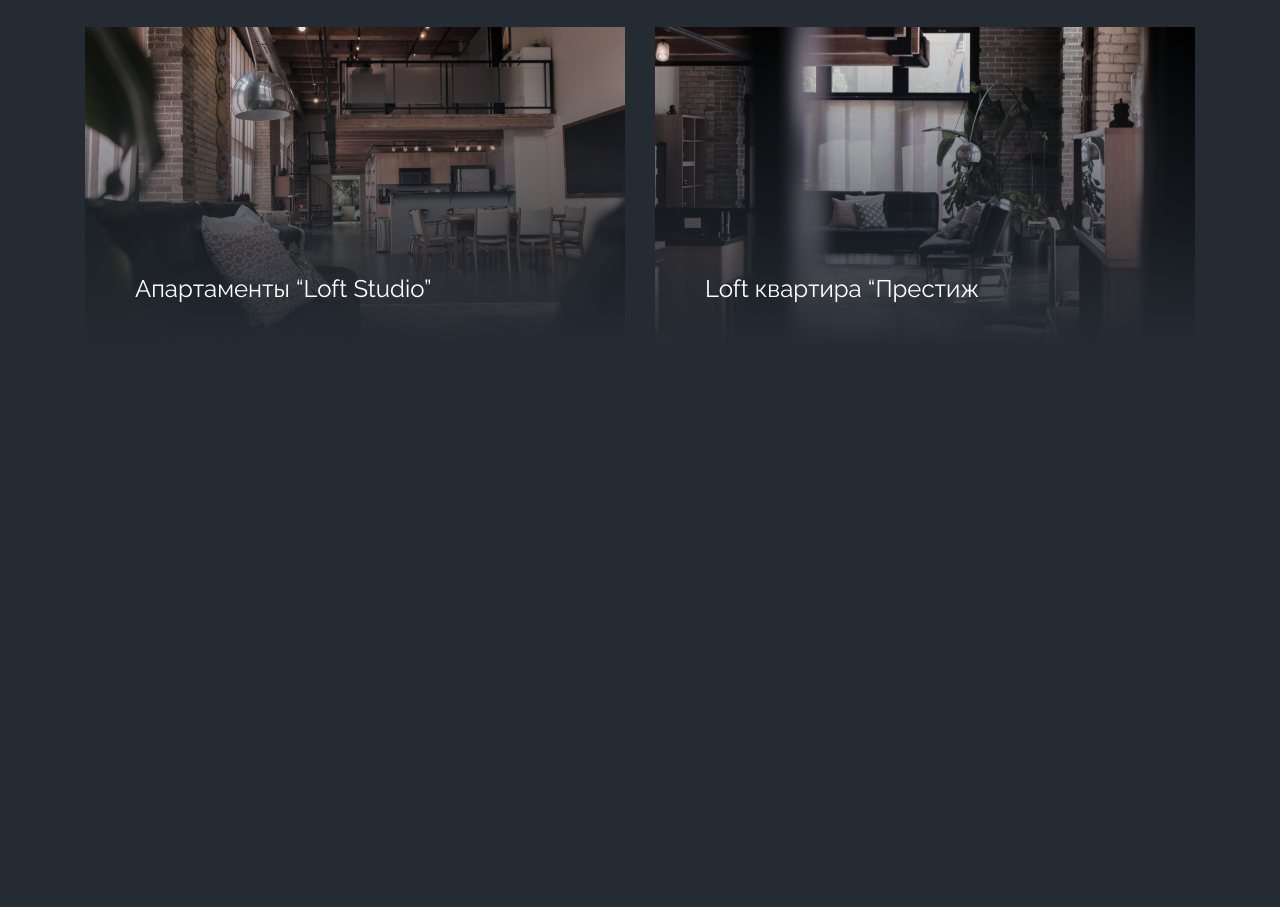
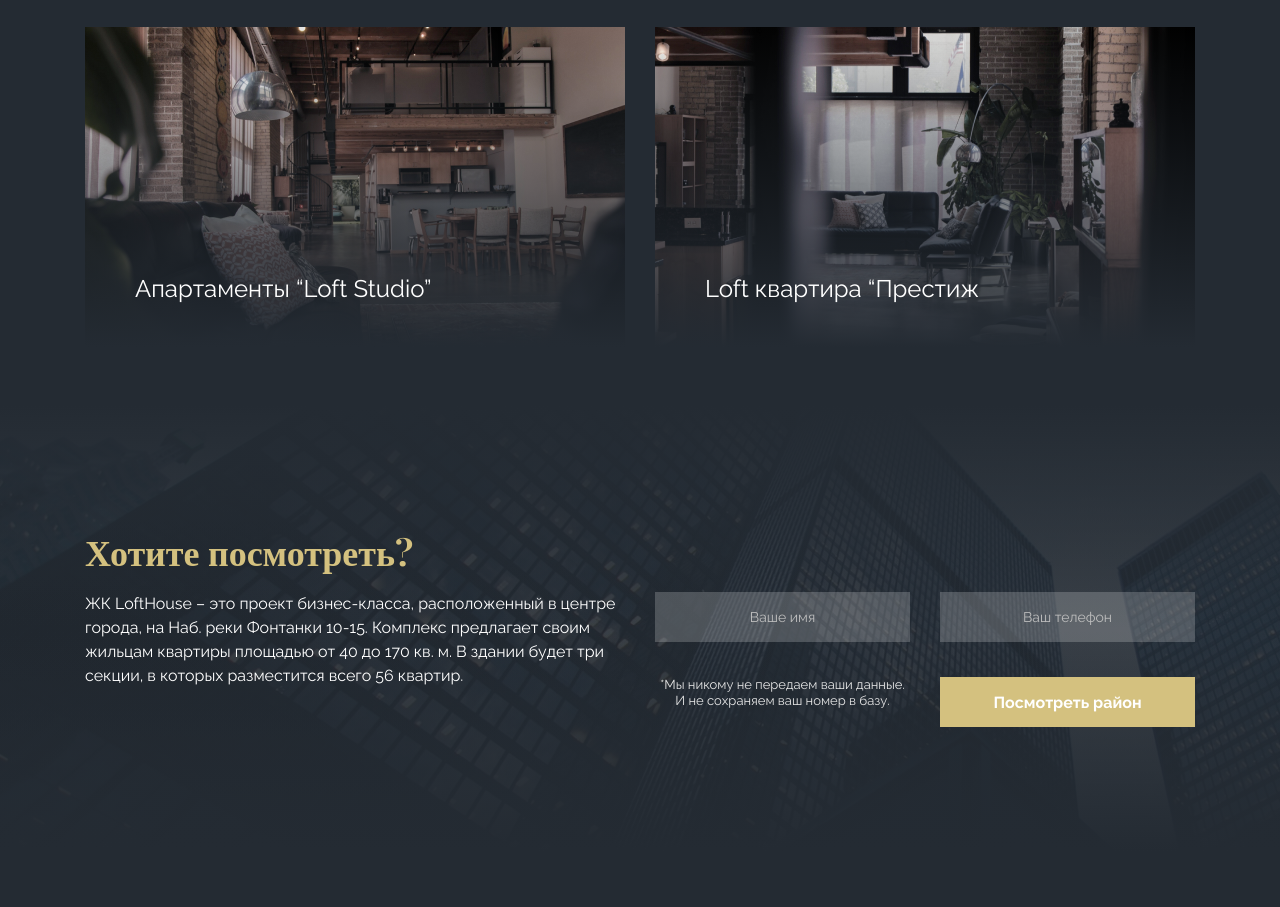
Before and after one commit to Science-B/-----------, a plain HTML site: page index.html in a window 1280 px wide. Shown: the part 1726-2633 px from the top of the page. Before the commit the page ends 2073 px from the top, so only its background shows below. Drawn offline with nearby package versions, Linux system fonts and the light colour scheme.

Commit message:
added feedback-form

```diff
--- a/index.html
+++ b/index.html
@@ -136,6 +136,36 @@
           </div>
         </div>
       </section>
+      <section class="feedback">
+        <div class="container">
+          <div class="feedback__title">
+            <h2 class="title-2">Хотите посмотреть?</h2>
+          </div>
+          <div class="feedback__row">
+            <div class="feedback__text">
+              <p>
+                ЖК LoftHouse – это проект бизнес-класса, расположенный в центре
+                города, на Наб. реки Фонтанки 10-15. Комплекс предлагает своим
+                жильцам квартиры площадью от 40 до 170 кв. м. В здании будет три
+                секции, в которых разместится всего 56 квартир.
+              </p>
+            </div>
+            <form action="" class="feedback__form form">
+              <input type="text" class="form__input" placeholder="Ваше имя" />
+              <input
+                type="text"
+                class="form__input"
+                placeholder="Ваш телефон"
+              />
+              <p class="form__privacy">
+                *Мы никому не передаем ваши данные. <br />
+                И не сохраняем ваш номер в базу.
+              </p>
+              <button class="form__btn" type="submit">Посмотреть район</button>
+            </form>
+          </div>
+        </div>
+      </section>
     </main>
   </body>
 </html>
--- a/scss/base/_vars.scss
+++ b/scss/base/_vars.scss
@@ -8,3 +8,4 @@ $dark: #242b33;
 $accent: #d4c17f;
 $white: #ffffff;
 $footer-bg: #2d343c;
+$light-gray: #bebebe;
--- /dev/null
+++ b/scss/blocks/_feedback.scss
@@ -0,0 +1,27 @@
+.feedback {
+  padding: 180px 0px;
+  background: linear-gradient(
+      180deg,
+      $dark 10.42%,
+      rgba(36, 43, 51, 0) 50.52%,
+      $dark 90.1%
+    ),
+    linear-gradient(0deg, rgba(36, 43, 51, 0.9) 0%, rgba(36, 43, 51, 0.9) 100%),
+    url("./../img/main/feedback/background.jpg"), #c4c4c4;
+}
+.feedback__title {
+  margin-bottom: 17px;
+}
+.feedback__row {
+  display: grid;
+  grid-template-columns: 1fr 1fr;
+  gap: 30px;
+}
+.feedback__text {
+  line-height: 1.5;
+}
+.feedback__form {
+  display: grid;
+  grid-template-columns: 1fr 1fr;
+  gap: 35px 30px;
+}
--- /dev/null
+++ b/scss/blocks/_form.scss
@@ -0,0 +1,37 @@
+.form {
+}
+.form__input {
+  height: 50px;
+  padding: 12px;
+  text-align: center;
+  background-color: rgba(255, 255, 255, 0.2);
+  color: $white;
+  font-size: 14px;
+  transition: background-color 0.2s ease-in;
+  &::placeholder {
+    color: $light-gray;
+  }
+
+  &:focus {
+    background-color: rgba(255, 255, 255, 0.25);
+  }
+}
+.form__privacy {
+  font-size: 13px;
+  line-height: 1.23;
+  color: #e7e7e7;
+  text-align: center;
+}
+.form__btn {
+  height: 50px;
+  padding: 12px;
+  background-color: $accent;
+  font-size: 16px;
+  color: $white;
+  font-weight: 700;
+  text-align: center;
+  transition: background-color 0.2s ease-in;
+  &:hover {
+    background-color: saturate($accent, 30);
+  }
+}
--- a/scss/main.scss
+++ b/scss/main.scss
@@ -9,3 +9,5 @@
 @import "./blocks/benefits";
 @import "./blocks/appartmens";
 @import "./blocks/card";
+@import "./blocks/feedback";
+@import "./blocks/form";
```
Also changed, not shown: css/main.css, img/main/feedback/background.jpg (added), 1 other file.
